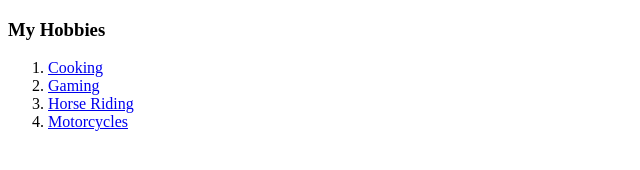
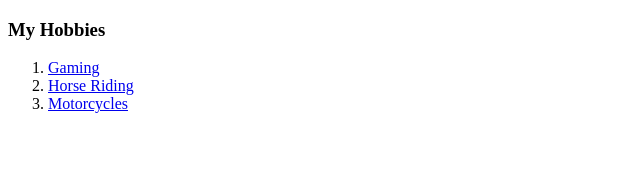
Before and after one commit to Russernator/cv, a plain HTML site: page Hobbies.html in a window 1280 px wide. Shown: the whole page, without its empty margins (0-640 px from the left). Drawn offline with Linux system fonts and the light colour scheme.

Commit message:
Update Hobbies.html

```diff
--- a/Hobbies.html
+++ b/Hobbies.html
@@ -9,7 +9,6 @@
 <body>
   <h3>My Hobbies</h3>
   <ol>
-    <li><a href="C:\Users\russe\Documents\Ellen's Kitchin Recipe Book">Cooking</a> </li>
     <li><a href="https://www.oldschoolgaming.net/">Gaming</a> </li>
     <li><a href="https://a-z-animals.com/animals/horse/">Horse Riding</a> </li>
     <li><a href="C:\Users\russe\Pictures\Motorbike">Motorcycles</a> </li>
```
